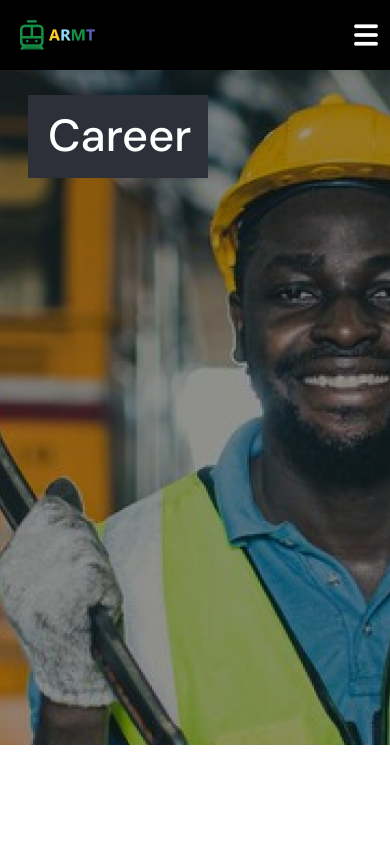
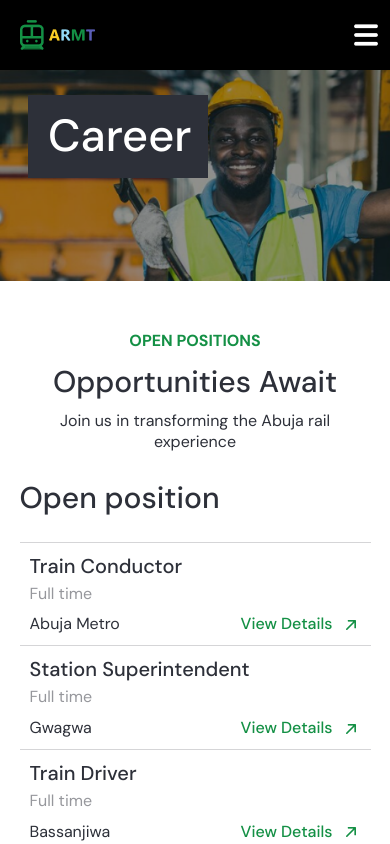
Before and after one commit to AxelCyberEnterprises/armt, a Next.js app: page /careers in a window 390 px wide. Shown: the top 844 px of the page. Built offline with nearby package versions, Linux system fonts and the light colour scheme.

Commit message:
minor changes to career page

```diff
--- a/src/app/careers/page.css
+++ b/src/app/careers/page.css
@@ -15,7 +15,8 @@
   background-size: cover;
   background-position: center;
   background-repeat: no-repeat;
-  min-height: 80vh;
+  min-height: 70vh;
+  /* border: 2px solid red; */
 }
 .careers__container-hero_text {
   display:flex;
@@ -94,10 +95,32 @@
 .careers__container-footer {
   margin-top: 90px;
 }
+@media screen and (max-width: 1200px) {
+  .careers__container-hero {
+    min-height: 50vh;
+  }
+}
+@media screen and (max-width: 950px) {
+  .careers__container-hero {
+    min-height: 40vh;
+  }
+
+  .careers__container-section2 {
+   margin-top: 50px;
+  }
+}
 @media screen and (max-width: 768px) {
   .careers__container-hero_text {
     top: 25px;
     left: 28px;
   }
+  .careers__container-hero {
+    min-height: 30vh;
+  }
 
 }
+@media screen and (max-width: 600px) {
+  .careers__container-hero {
+    min-height: 25vh;
+  }
+}
--- a/src/app/page.css
+++ b/src/app/page.css
@@ -63,6 +63,7 @@
 }
 .landing__container-paj_input > input {
   padding: 12px 15px;
+  background: white;
   width: 100%;
 }
 .landing__container-paj_leaving {
@@ -358,6 +359,7 @@
   width: 210px;
   padding: 13px 0 13px 11px;
   font-family: "DM Sans", sans-serif;
+  background: inherit;
   font-size: 16px;
   font-weight: 400;
   line-height: 20.83px;
--- a/src/components/header/Header.css
+++ b/src/components/header/Header.css
@@ -44,6 +44,7 @@
   background: rgba(238, 238, 238, 1);
   padding: 20px;
   position: absolute;
+  z-index: 99;
   top: 70px;
   left: 820px;
   gap: 20px;
```
